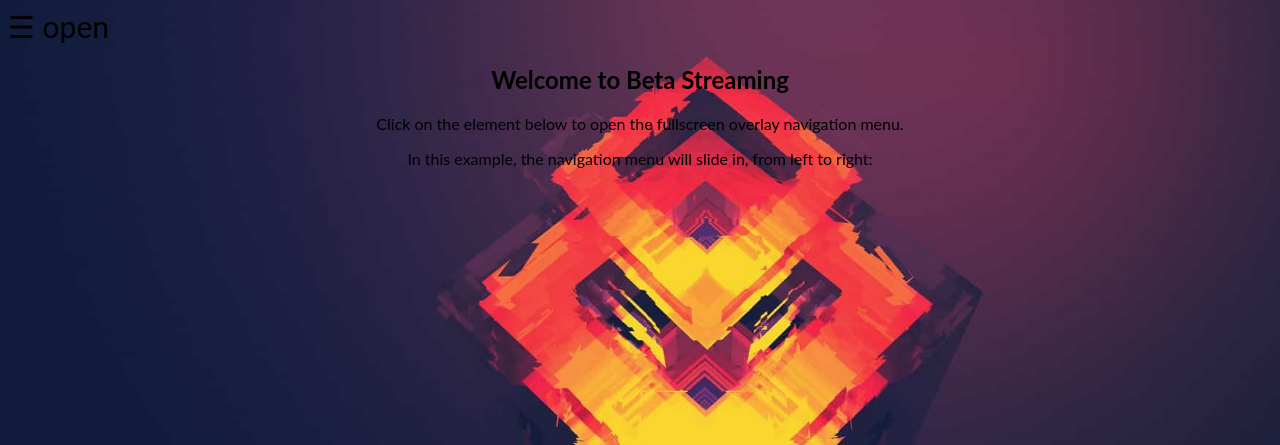
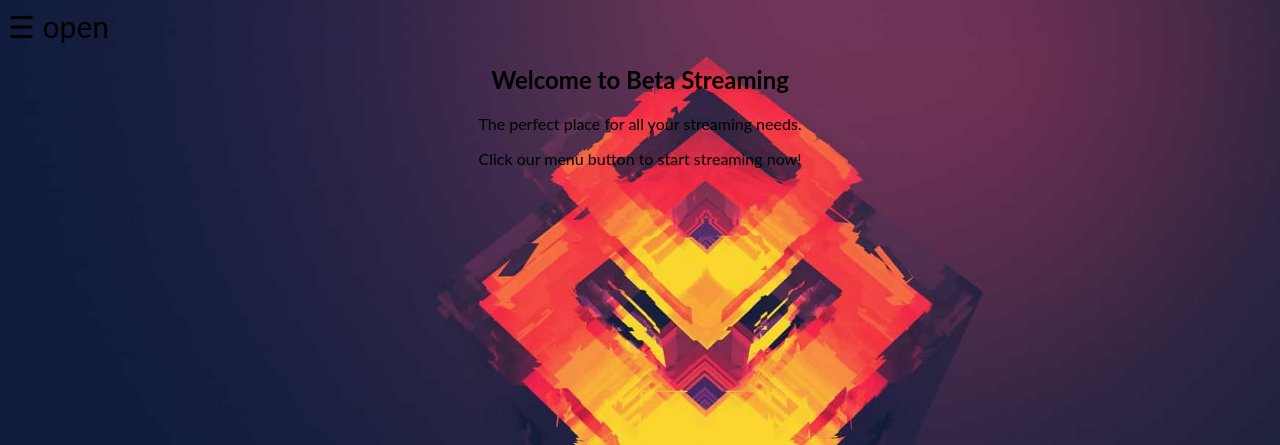
Before and after one commit to akilga09/projectwebsite, a Flask app: page / in a window 1280 px wide. Shown: the top 445 px of the page. Run offline with Flask 2, Linux system fonts and the light colour scheme.

Commit message:
I hope you work

```diff
--- a/templates/contact.html
+++ b/templates/contact.html
@@ -18,7 +18,7 @@
   </div>
 </div>
 
-<h1> Contact me any time</h1>
+<h1> Contact us anytime</h1>
 
 <p>
   This flask streaming application was made for educational purposes only
--- a/templates/index.html
+++ b/templates/index.html
@@ -18,8 +18,8 @@
   </div>
 </div>
   <h2>Welcome to Beta Streaming</h2>
-    <p>Click on the element below to open the fullscreen overlay navigation menu.</p>
-  <p>In this example, the navigation menu will slide in, from left to right:</p>
+    <p>The perfect place for all your streaming needs.</p>
+  <p>Click our menu button to start streaming now!</p>
 
 </body>
 </html>
--- a/templates/videos.html
+++ b/templates/videos.html
@@ -21,7 +21,7 @@
 
 <h2>Welcome to Beta Streaming</h2>
 <center>
-<video id="thisvid" width="320" height="240" controls>
+<video id="thisvid" width="620" height="440" controls>
   <source src="static/videos/call2.mp4" type="video/mp4">
   Your browser does not support the video tag.
 </video>
--- a/templates/videostream.html
+++ b/templates/videostream.html
@@ -19,8 +19,10 @@
   </div>
 </div>
 
+<center>
 <p id="trying"> Beta Streaming Live stream </p>>
 <video id="vid" autoplay></video>
+<center>
 
 </body>
 </html>
```
